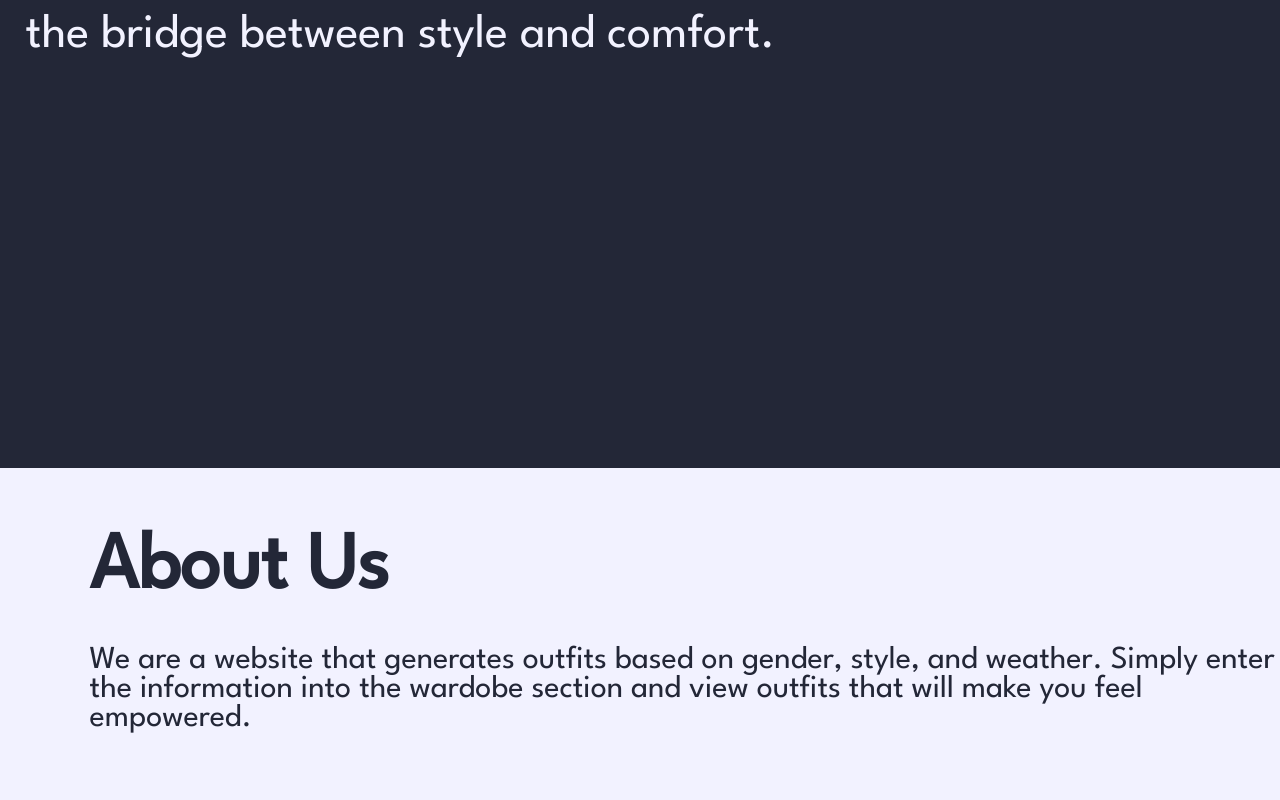
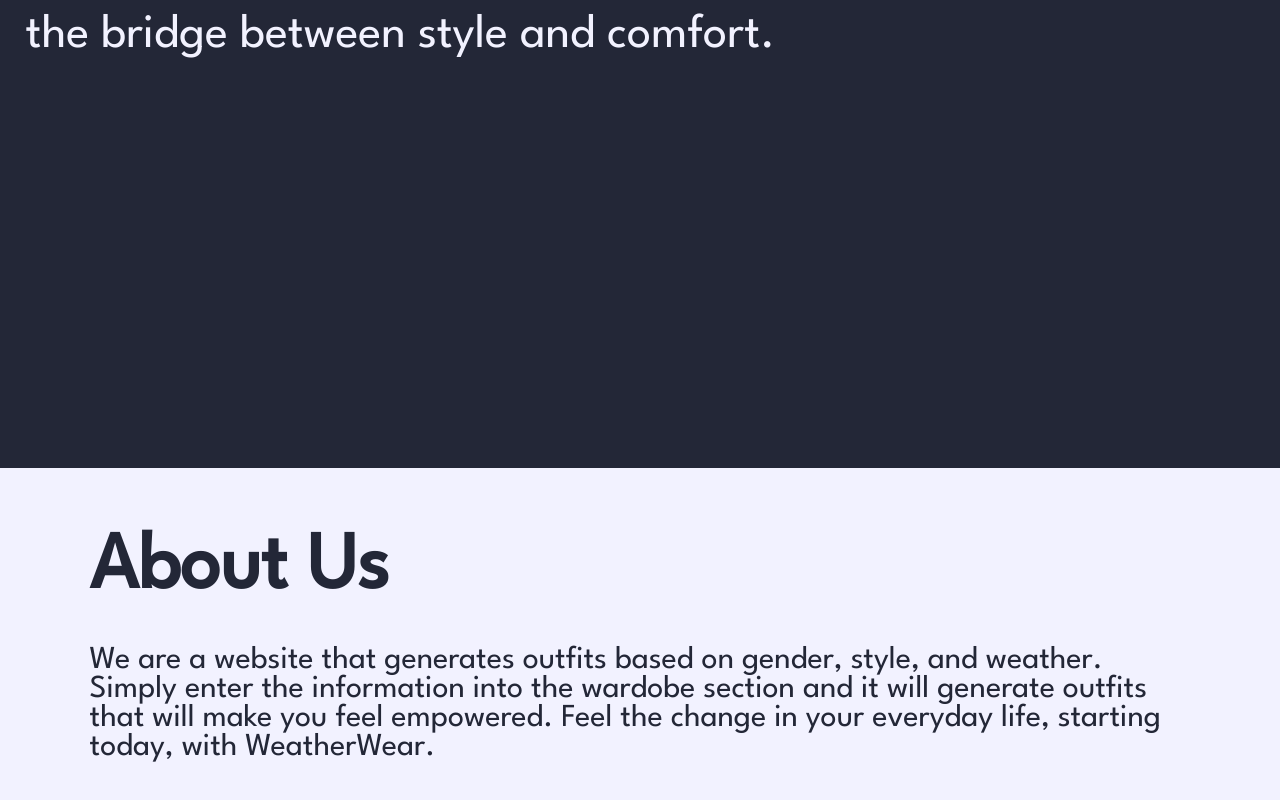
Before and after one commit to pollyliu1/WeatherWear, a Next.js app in the folder weather-wear/: page / in a window 1280 px wide. Shown: the part 441-1241 px from the top of the page. Built offline with nearby package versions, Linux system fonts and the light colour scheme; a web font is replaced by a local one.

Commit message:
Added aos on main page

```diff
--- a/weather-wear/src/pages/index.js
+++ b/weather-wear/src/pages/index.js
@@ -3,10 +3,17 @@ import Wardrobe from './wardrobe'
 import Info from './info'
 import { Inter } from '@next/font/google'
 import styles from '@/styles/Home.module.css'
+import AOS from 'aos';
+import 'aos/dist/aos.css';
+import { useEffect } from 'react';
 
 const inter = Inter({ subsets: ['latin'] })
 
 export default function Home() {
+  useEffect(() => {
+    AOS.init()
+  }, [])
+
   return (
     <>
     <div className='section'>
@@ -23,11 +30,11 @@ export default function Home() {
         </div>
       </div>
     </div>
-      <div className='about'>
+      <div className='about' data-aos="fade-in">
         <h1 className='about-title'>About Us</h1>
         <p className='about-info'>We are a website that generates outfits based on gender, style, and weather.
-         Simply enter the information into the wardobe section and view outfits that will make you feel
-         empowered.</p>
+         Simply enter the information into the wardobe section and it will generate outfits that will make you feel
+         empowered. Feel the change in your everyday life, starting today, with WeatherWear. </p>
       </div>
     </>
   )
--- a/weather-wear/src/styles/globals.css
+++ b/weather-wear/src/styles/globals.css
@@ -171,5 +171,16 @@ a {
 
 .about-info {
   padding-left: 7vw;
+  padding-right: 7vw;
   font-size: 2rem;
 }
+
+.animated {
+  opacity: 0;
+  transition: all 0.8s;
+}
+
+.animated.visible {
+  opacity: 1;
+  transform: translate(0, 0);
+ }
```
Also changed, not shown: weather-wear/src/pages/wardrobe.js (+5 -2 lines).
